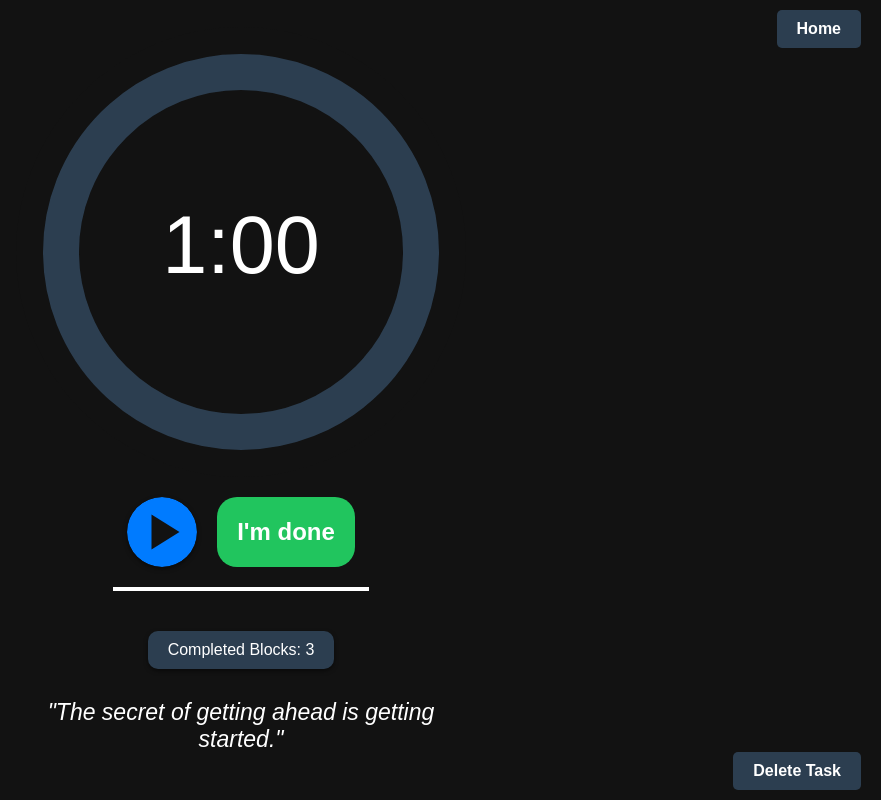
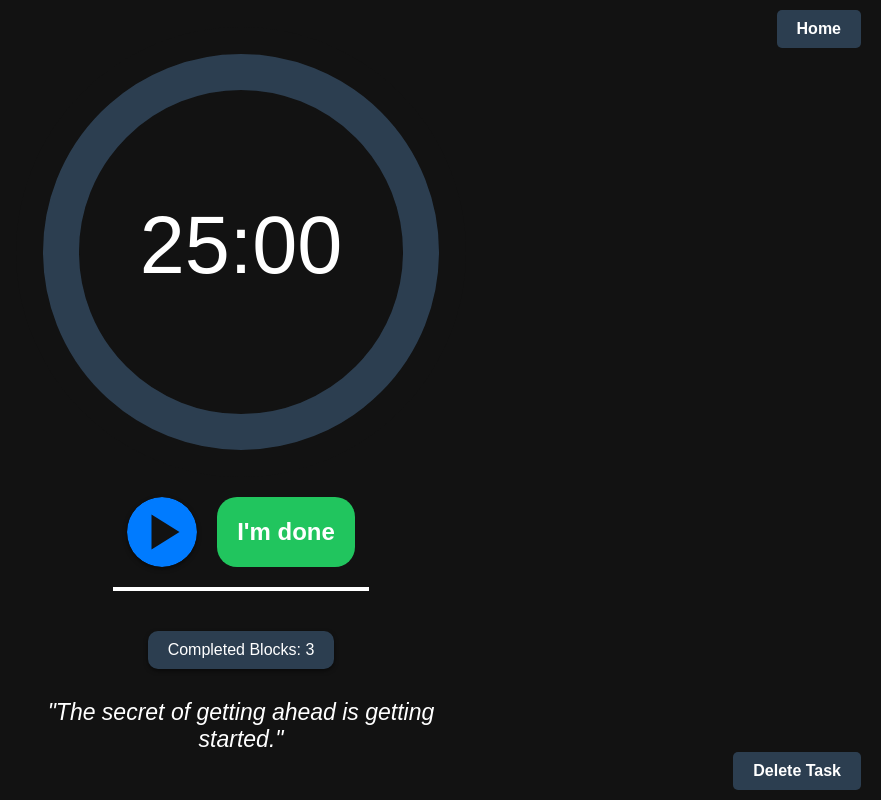
Before and after one commit to lling0212/hackHersHackathonApp, a React (Create React App) app: page / in a window 1280 px wide. Both pictures are taken after a click on the element 843 px from the left and 305 px from the top of the page. Shown: the whole page, without its empty margins (399-1280 px from the left). Built offline with nearby package versions, Linux system fonts and the light colour scheme.

Commit message:
Fixed timer minutes

```diff
--- a/src/timerscreen/Timer.js
+++ b/src/timerscreen/Timer.js
@@ -72,7 +72,7 @@ const Timer = () => {
   const [activityIndex, setActivityIndex] = useState(Math.floor(Math.random() * breakActivities.length));
   const [quoteIndex, setQuoteIndex] = useState(Math.floor(Math.random() * quotes.length));
 
-  const workMinutes = 1;
+  const workMinutes = 25;
   const breakMinutes = 5;
 
   const [isPaused, setIsPaused] = useState(true);
```
